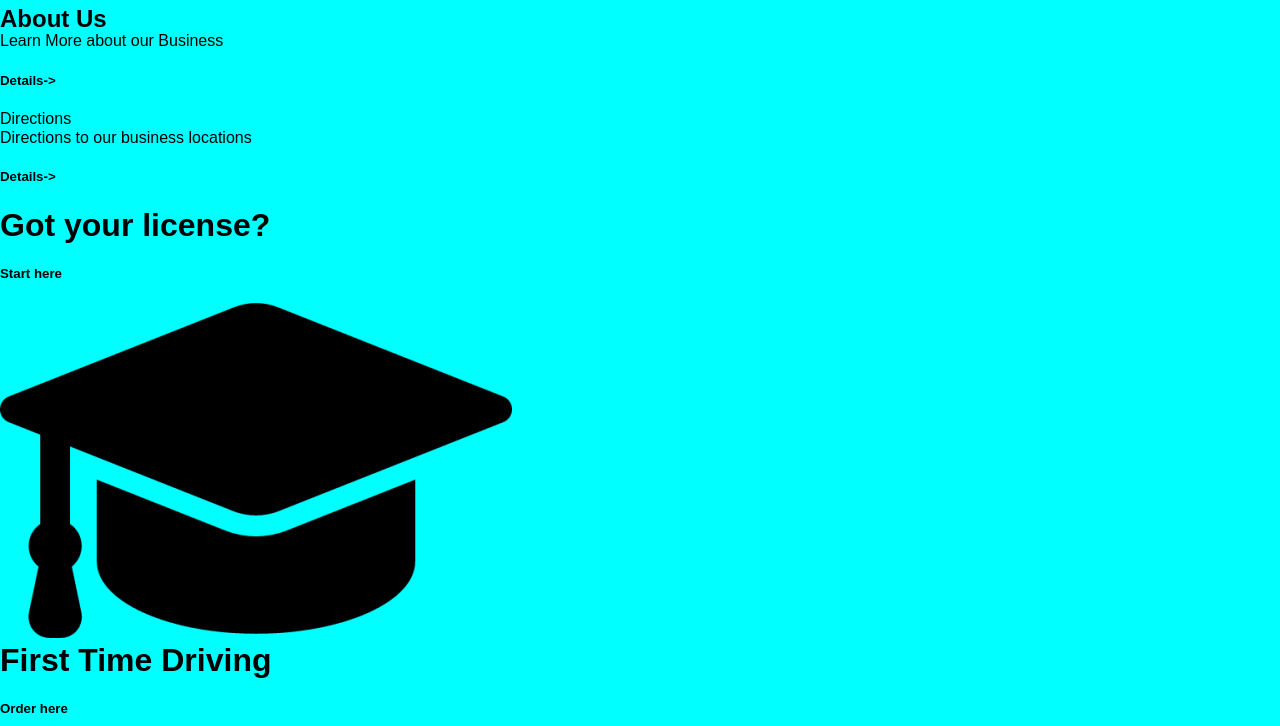
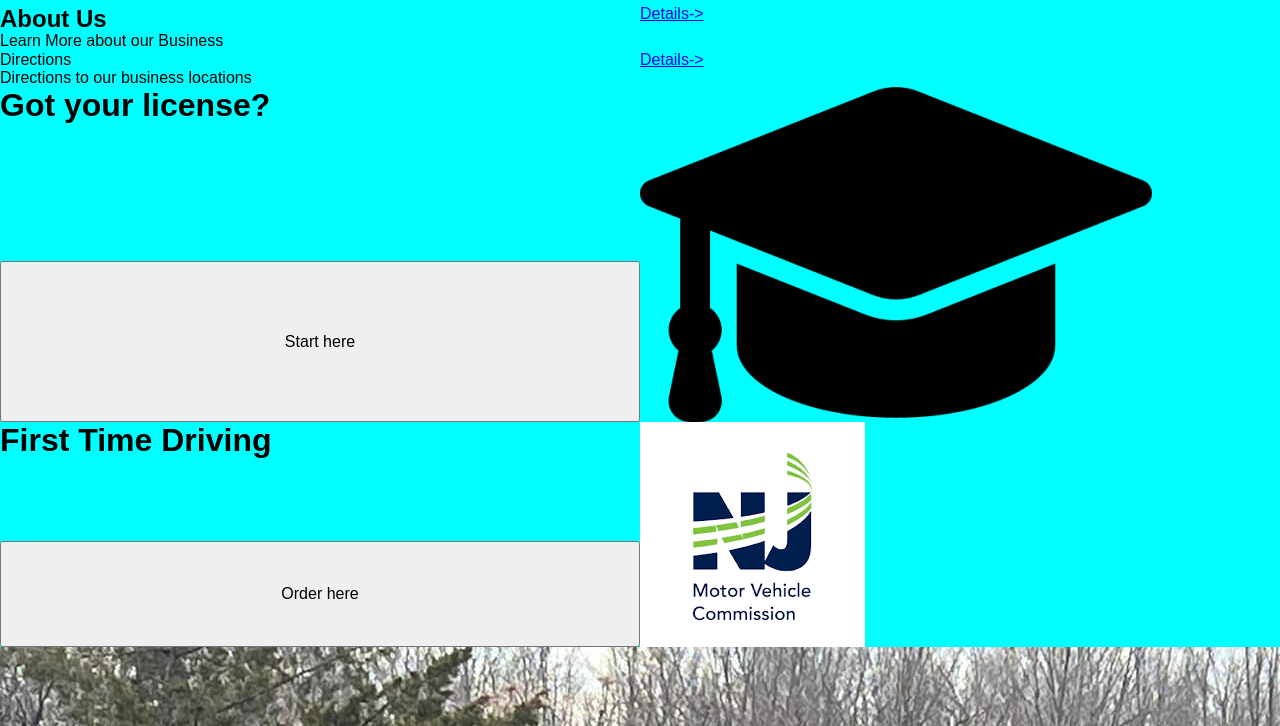
Before and after one commit to MylesDaniel97/DanielM_Web3HW_Spring23, a plain HTML site: page Starting Template/deploy/index.html in a window 1280 px wide. Shown: the part 2394-3120 px from the top of the page. Drawn offline with Linux system fonts and the light colour scheme.

Commit message:
Week4_In class updates

```diff
--- a/Starting Template/deploy/index.html
+++ b/Starting Template/deploy/index.html
@@ -24,26 +24,59 @@
             <article>
                 <img src="img/maxresdefault.jpeg" alt="Hero Image">
             </article>
+
             <article>
+                <aside>
+                    <div>
                         <h2>About Us </h2>
                         <p>Learn More about our Business</p>
-                <h5>Details-> </h5>
+                    </div>
+                    <div>
+                        <a href="www.details.com">Details-></a>
+                    </div>
+
+                </aside>
+
             </article>
+
             <article>
+                <aside>
+                    <div>
                         <p>Directions</p>
                         <p>Directions to our business locations</p>
-                <h5>Details-> </h5>
-            </article>
-            <article>
-                <h1> Got your license?</h1>
-                <h5>Start here</h5>
-                <img src="img/grad_cap.png" alt="Grad icon">
+                    </div>
+                    <div>
+                        <a href="www.details.com">Details-></a>
+                    </div>
+
+                </aside>
 
             </article>
+
             <article>
+                <aside>
+                    <div>
+                        <h1> Got your license?</h1>
+                        <button>Start here</button>
+                    </div>
+                    <div>
+                        <img src="img/grad_cap.png" alt="Grad icon">
+                    </div>
+                </aside>
+
+            </article>
+
+            <article>
+                <aside>
+                    <div>
                         <h1> First Time Driving</h1>
-                <h5>Order here</h5>
+                        <button>Order here</button>
+                    </div>
+                    <div>
                         <img src="img/njmvc.png" alt="NJMVC Logo">
+                    </div>
+                </aside>
+
             </article>
         </section>
     <section id="gallery">
--- a/Starting Template/dev/scss/sections/_hero.scss
+++ b/Starting Template/dev/scss/sections/_hero.scss
@@ -3,6 +3,16 @@
 
     grid-template-columns: 1fr;
     background-color: aqua;
+    aside{
+        display: grid;
+
+        grid-template-columns: 1fr 1fr;
+        div{
+            display: grid;
+
+            grid-template-columns: 1fr;
+        }
+    }
 
 
 
```
Also changed, not shown: Starting Template/dev/global/head.html (deleted, +0 -7 lines), Starting Template/dev/global/header.html (deleted, +0 -11 lines), Starting Template/deploy/css/styles.css, Starting Template/dev/content/gallery.html (deleted), Starting Template/dev/content/hero.html (deleted), Starting Template/dev/content/what_is_new.html (deleted), Starting Template/dev/global/footer.html (deleted), 2 other files. Lines whose indentation alone changed are shown as unchanged.
